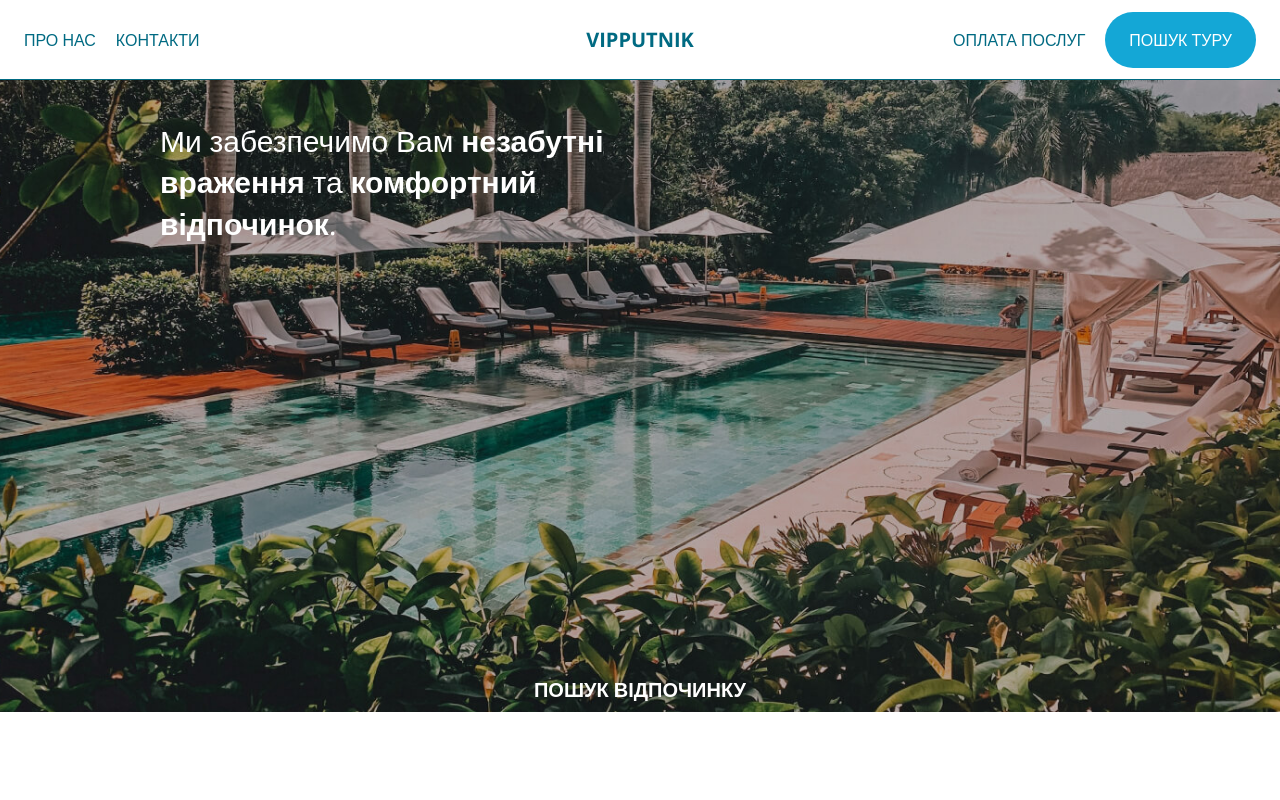
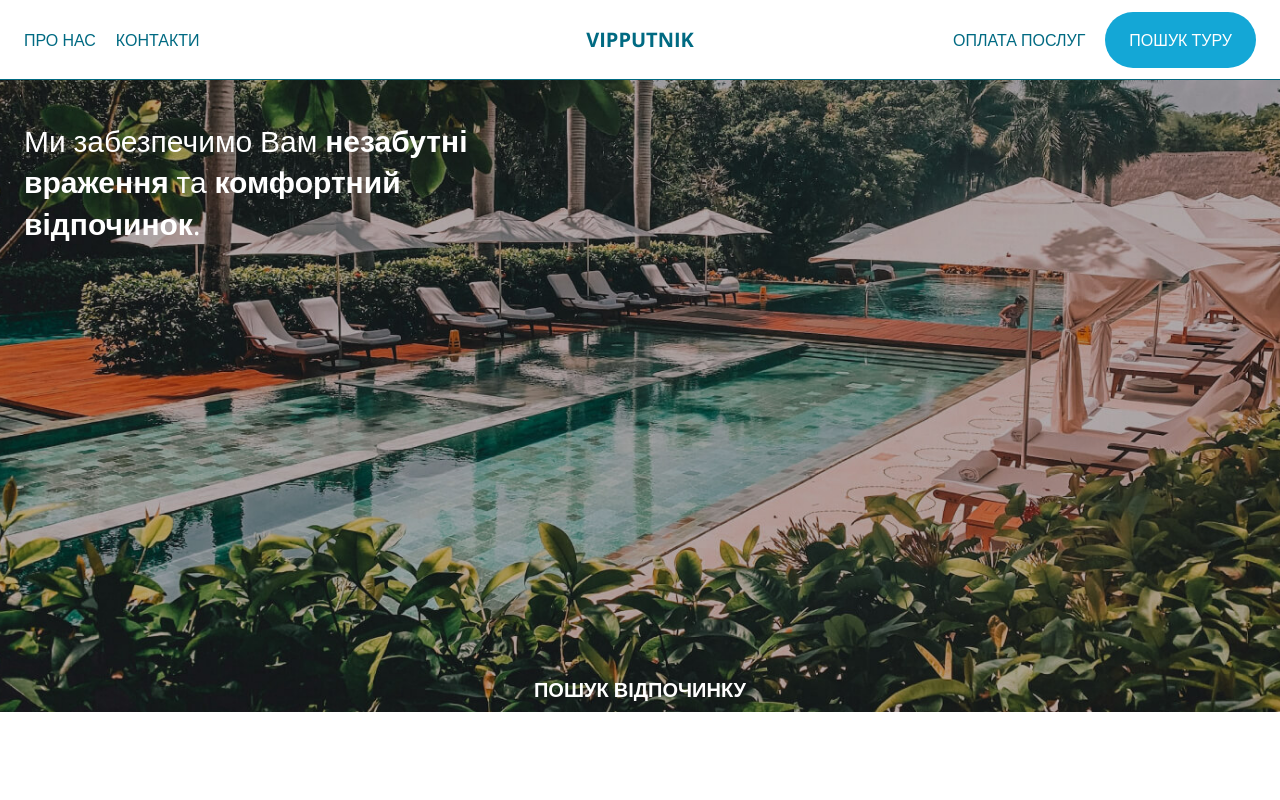
Before and after one commit to ShowTimeU/vip-putnik, a Next.js app: page / in a window 1280 px wide. Shown: the top 800 px of the page. Built offline with nearby package versions, Linux system fonts and the light colour scheme.

Commit message:
small UI update

```diff
--- a/src/pages/index.tsx
+++ b/src/pages/index.tsx
@@ -7,17 +7,20 @@ export default function Home() {
       <div className="w-screen h-auto text-white overflow-hidden">
         <Header />
         <div
-          className="w-full min-h-[calc(100vh-80px)] relative pl-40 pt-32 -mt-2"
+          className="w-full min-h-[calc(100vh-80px)] relative pt-32 -mt-2"
           style={{
             background: `url('${
               require("@/components/assets/img/bg-desk.jpg").default.src
             }') no-repeat center top / cover`,
           }}
         >
-          <h1 className="text-3xl w-2/5 leading-snug">
-            Ми забезпечимо Вам <b>незабутні враження</b> та
-            <b> комфортний відпочинок</b>.
-          </h1>
+          <div className="max-w-[1440px] mx-auto px-6">
+            <h1 className="text-3xl leading-snug w-2/5">
+              Ми забезпечимо Вам <b>незабутні враження</b> та
+              <b> комфортний відпочинок</b>.
+            </h1>
+          </div>
+
           <div className="absolute w-full bottom-2 left-0 flex justify-center items-center text-center">
             <h2 className="uppercase text-xl font-bold">Пошук відпочинку</h2>
           </div>
```
